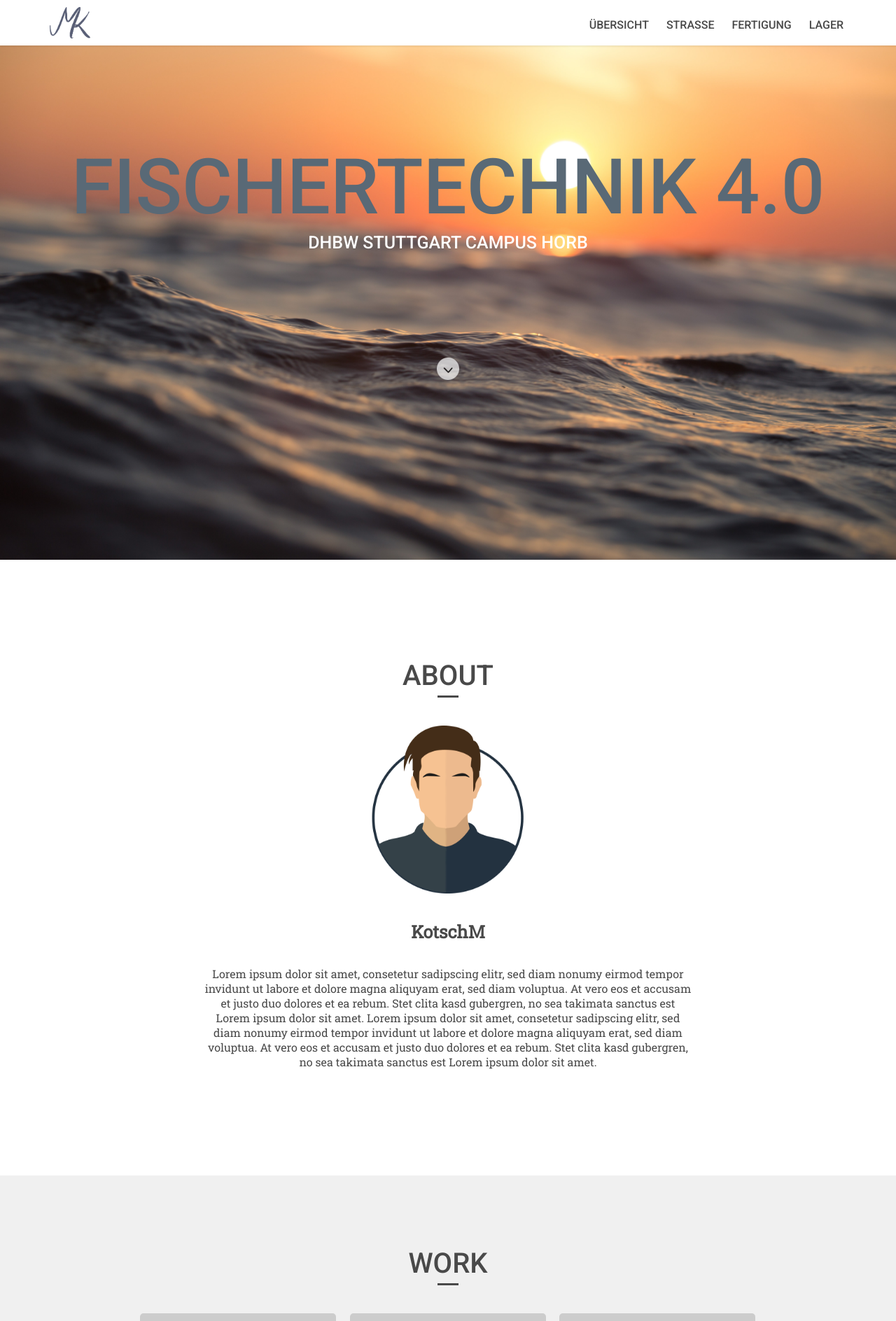
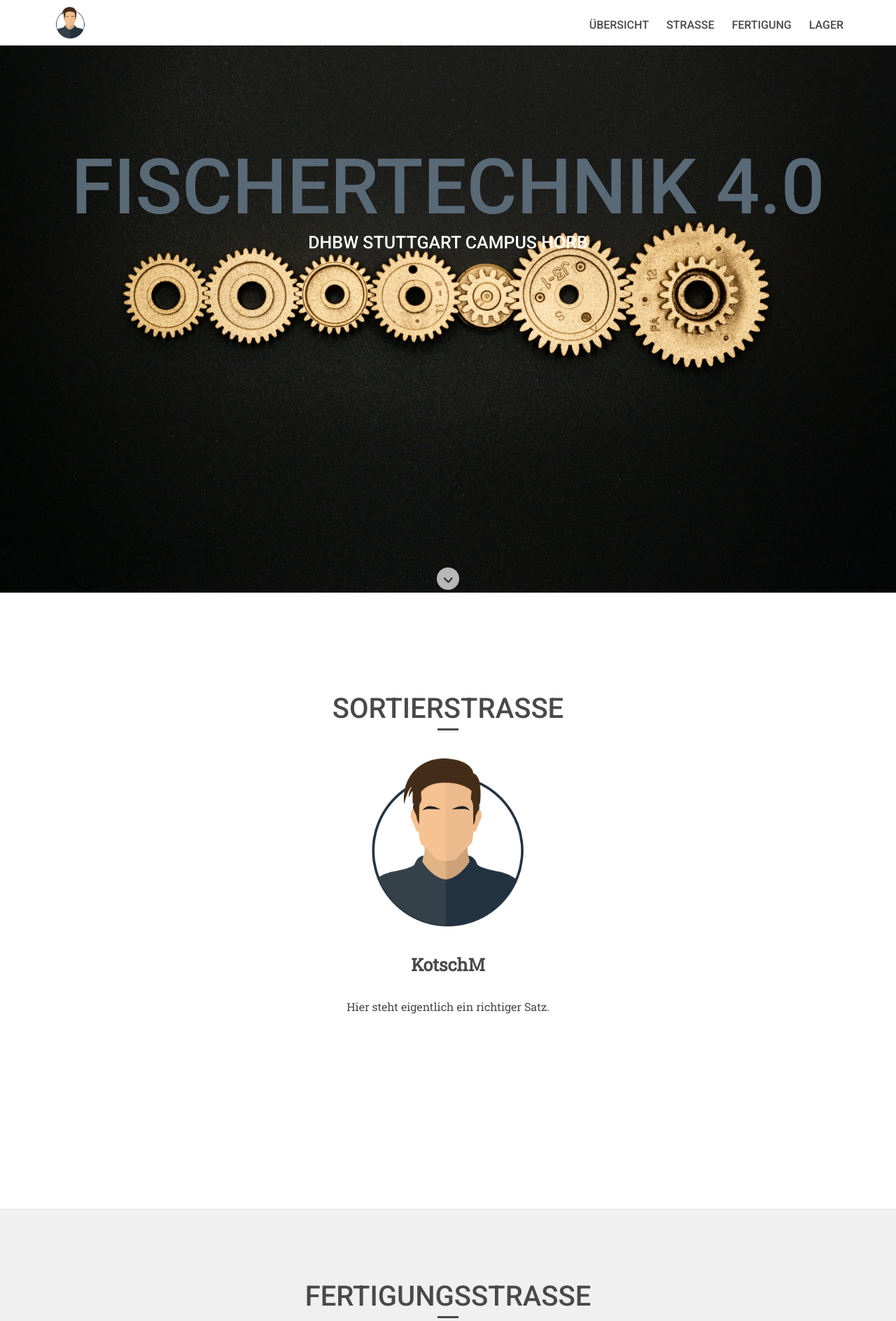
Before and after one commit to KotschM/FischertechnikMQTTWebApplication, a PHP site: page /index.html in a window 1280 px wide. Shown: the top 1888 px of the page at 70% size. Run offline with PHP 8.4, Linux system fonts and the light colour scheme; grey boxes labelled with a size stand in for pictures from a placeholder-image service; some libraries are stand-ins or nearby versions.

Commit message:
add awesome things

```diff
--- a/factoryWebsite/index.html
+++ b/factoryWebsite/index.html
@@ -1,7 +1,7 @@
 <!DOCTYPE html>
 <html>
     <head>
-        <Title>Moris Kotsch</Title>
+        <Title>Fischertechnik 4.0</Title>
         <meta charset="utf-8">
         <link rel="stylesheet" type="text/css" href="style.css">
         <link href="https://fonts.googleapis.com/css2?family=Roboto:wght@500&display=swap" rel="stylesheet">
@@ -13,7 +13,7 @@
         <header>
             <div id="logo">
                 <a href="#">
-                    <img src="img/image.png" alt="Logo">
+                    <img src="img/avatar.png" alt="Avatar">
                 </a>
             </div>
 
@@ -33,7 +33,7 @@
             <hr>
             <h1>Fischertechnik 4.0</h1>
             <h2>DHBW Stuttgart Campus Horb</h2>
-            <a href="#about">
+            <a href="#street">
                 <img src="img/pfeil.png" alt="Pfeil">
             </a>
         </section>
@@ -41,18 +41,19 @@
         <!-- STREET -->
 
         <section id="street">
-            <h3>About</h3>
+            <h3>Sortierstraße</h3>
             <hr>
             <img src="img/avatar.png" alt="Avatar">
             <h4>KotschM</h4>
-            <p>Lorem ipsum dolor sit amet, consetetur sadipscing elitr, sed diam nonumy eirmod tempor invidunt ut labore et dolore magna aliquyam erat, sed diam voluptua. At vero eos et accusam et justo duo dolores et ea rebum. Stet clita kasd gubergren, no sea takimata sanctus est Lorem ipsum dolor sit amet. Lorem ipsum dolor sit amet, consetetur sadipscing elitr, sed diam nonumy eirmod tempor invidunt ut labore et dolore magna aliquyam erat, sed diam voluptua. At vero eos et accusam et justo duo dolores et ea rebum. Stet clita kasd gubergren, no sea takimata sanctus est Lorem ipsum dolor sit amet.
+            <p>
+                Hier steht eigentlich ein richtiger Satz.
             </p>
         </section>
 
         <!-- PRODUCTION -->
 
         <section id="production">
-            <h3>Work</h3>
+            <h3>Fertigungsstraße</h3>
             <hr>
             <div id="projects">
                 <ul>
--- a/factoryWebsite/style.css
+++ b/factoryWebsite/style.css
@@ -57,7 +57,7 @@
 /* OVERVIEW ************/
 
 #overview {
-    background: url(img/Ozean.jpg);
+    background: url(img/zahnrad.jpg);
     background-position: center center;
     background-size: cover;
     background-attachment: fixed;
@@ -77,7 +77,7 @@
 }
 #overview img {
     width: 32px;
-    margin-top: 150px;
+    margin-top: 450px;
     opacity: 0.7;
 }
 #overview img:hover {
```
Also changed, not shown: factoryWebsite/img/Marie_Logo.png (deleted), factoryWebsite/img/Ozean.jpg (deleted), factoryWebsite/img/image.png (deleted).
